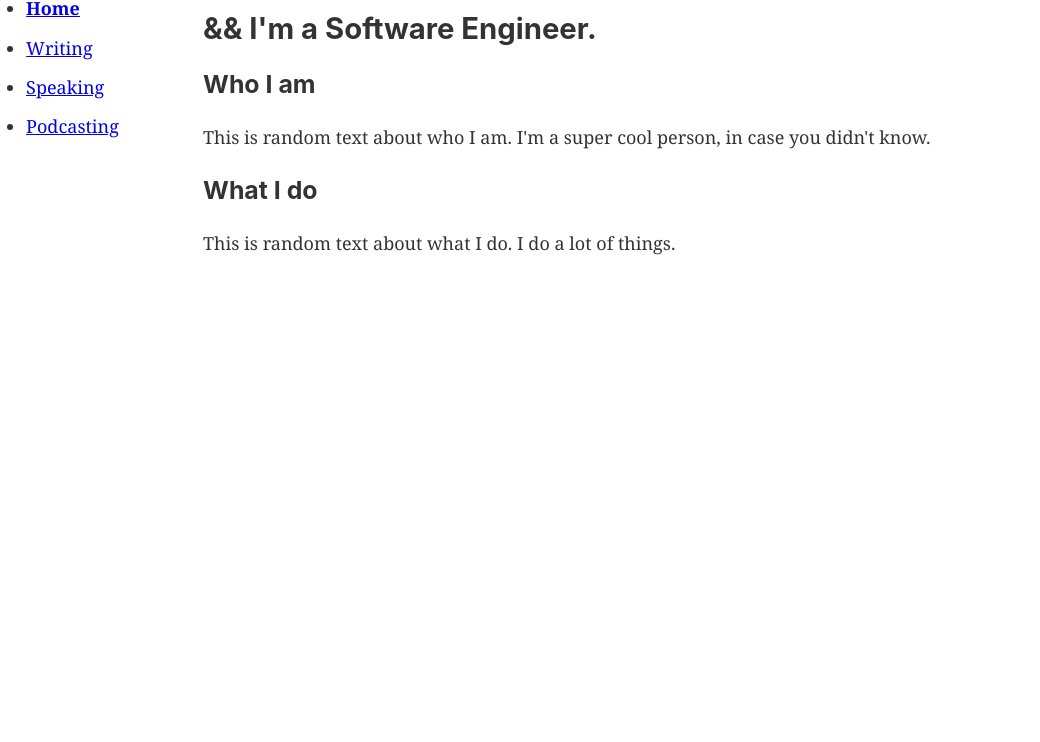
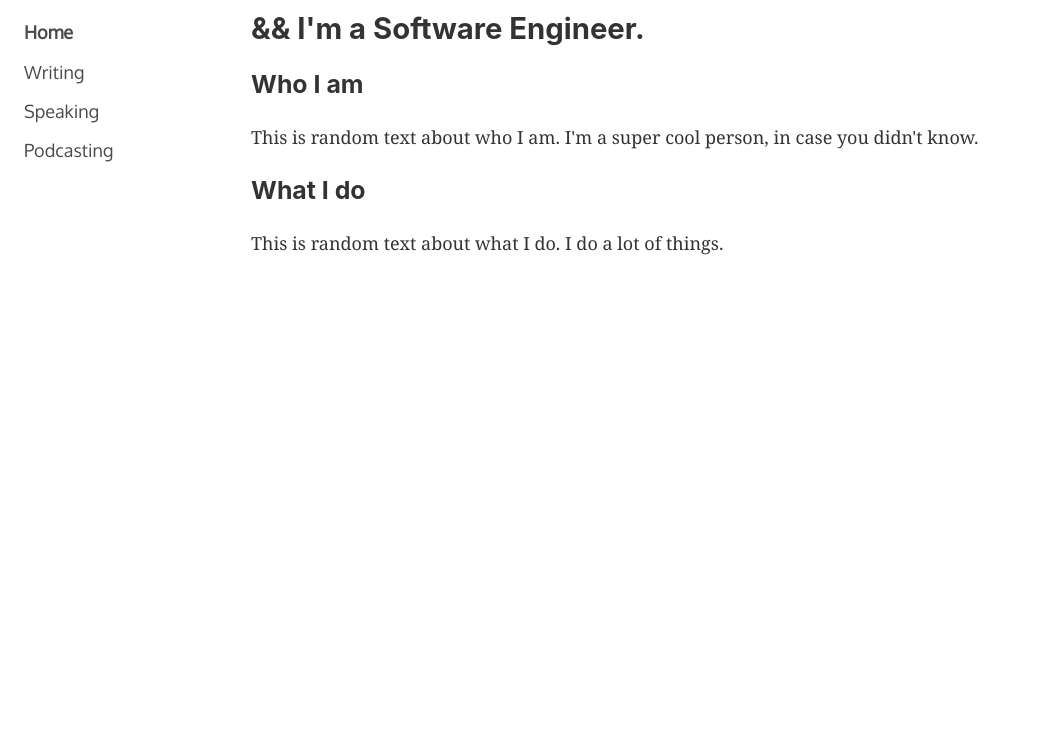
Before and after one commit to emmabostian/emmas-awesome-portfolio, a Gatsby site: page / in a window 1280 px wide. Shown: the part 58-800 px from the top of the page, without its empty margins (0-1040 px from the left). Built offline with nearby package versions, Linux system fonts and the light colour scheme; Gatsby itself is replaced by a stand-in of ours.

Commit message:
Adding Google fonts

```diff
--- a/gatsby-config.js
+++ b/gatsby-config.js
@@ -6,6 +6,15 @@ module.exports = {
   },
   plugins: [
     `gatsby-plugin-react-helmet`,
+    {
+      resolve: `gatsby-plugin-google-fonts`,
+      options: {
+        fonts: [
+          `Oxygen`,
+        ],
+        display: 'swap'
+      }
+    },
     {
       resolve: `gatsby-source-filesystem`,
       options: {
--- a/package.json
+++ b/package.json
@@ -7,6 +7,7 @@
   "dependencies": {
     "gatsby": "^2.13.62",
     "gatsby-image": "^2.2.8",
+    "gatsby-plugin-google-fonts": "^1.0.1",
     "gatsby-plugin-manifest": "^2.2.5",
     "gatsby-plugin-offline": "^2.2.6",
     "gatsby-plugin-react-helmet": "^3.1.3",
--- a/src/components/navigation.css
+++ b/src/components/navigation.css
@@ -1,3 +1,19 @@
+.nav {
+    padding: 24px;
+}
+
+.nav__list {
+    list-style: none;
+    padding: 0;
+    margin: 0;
+    font-family: 'Oxygen', sans-serif;
+}
+
+.nav__link {
+    text-decoration: none;
+    color: #4A4A4A;
+}
+
 .navigation__link--active {
     font-weight: bold;
 }
--- a/src/components/navigation.js
+++ b/src/components/navigation.js
@@ -4,13 +4,13 @@ import { Link } from "gatsby";
 import "./navigation.css";
 
 const Navigation = () => (
-    <nav>
-        <h3>Emma Wedekind</h3>
-        <ul>
-            <li><Link to="/" activeClassName='navigation__link--active'>Home</Link></li>
-            <li><Link to="/writing" activeClassName='navigation__link--active'>Writing</Link></li>
-            <li><Link to="/speaking" activeClassName='navigation__link--active'>Speaking</Link></li>
-            <li><Link to="/podcasting" activeClassName='navigation__link--active'>Podcasting</Link></li>
+    <nav className="nav">
+        <h3 className="nav__title">Emma Wedekind</h3>
+        <ul className="nav__list">
+            <li><Link to="/" className="nav__link" activeClassName='navigation__link--active'>Home</Link></li>
+            <li><Link to="/writing" className="nav__link" activeClassName='navigation__link--active'>Writing</Link></li>
+            <li><Link to="/speaking" className="nav__link" activeClassName='navigation__link--active'>Speaking</Link></li>
+            <li><Link to="/podcasting" className="nav__link" activeClassName='navigation__link--active'>Podcasting</Link></li>
         </ul>
     </nav>
 )
```
Also changed, not shown: src/images/gatsby-astronaut.png (deleted), src/images/gatsby-icon.png (deleted), 1 other file.
